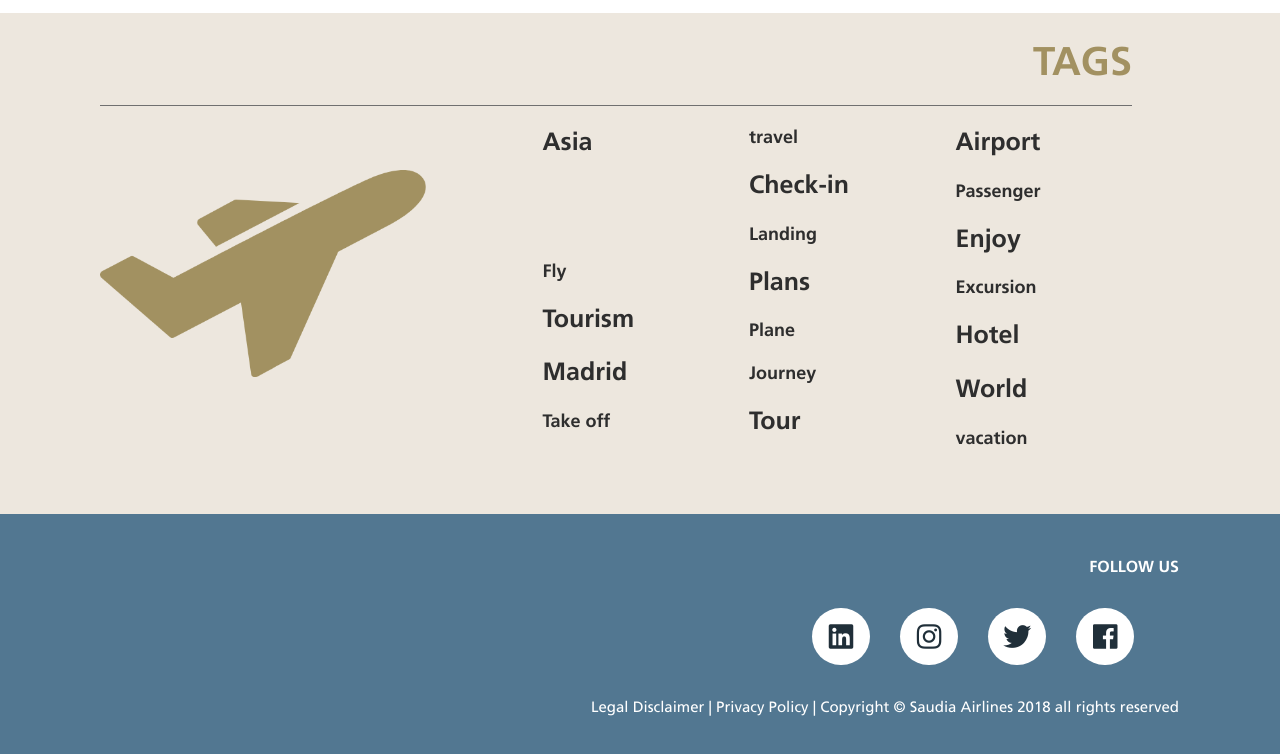
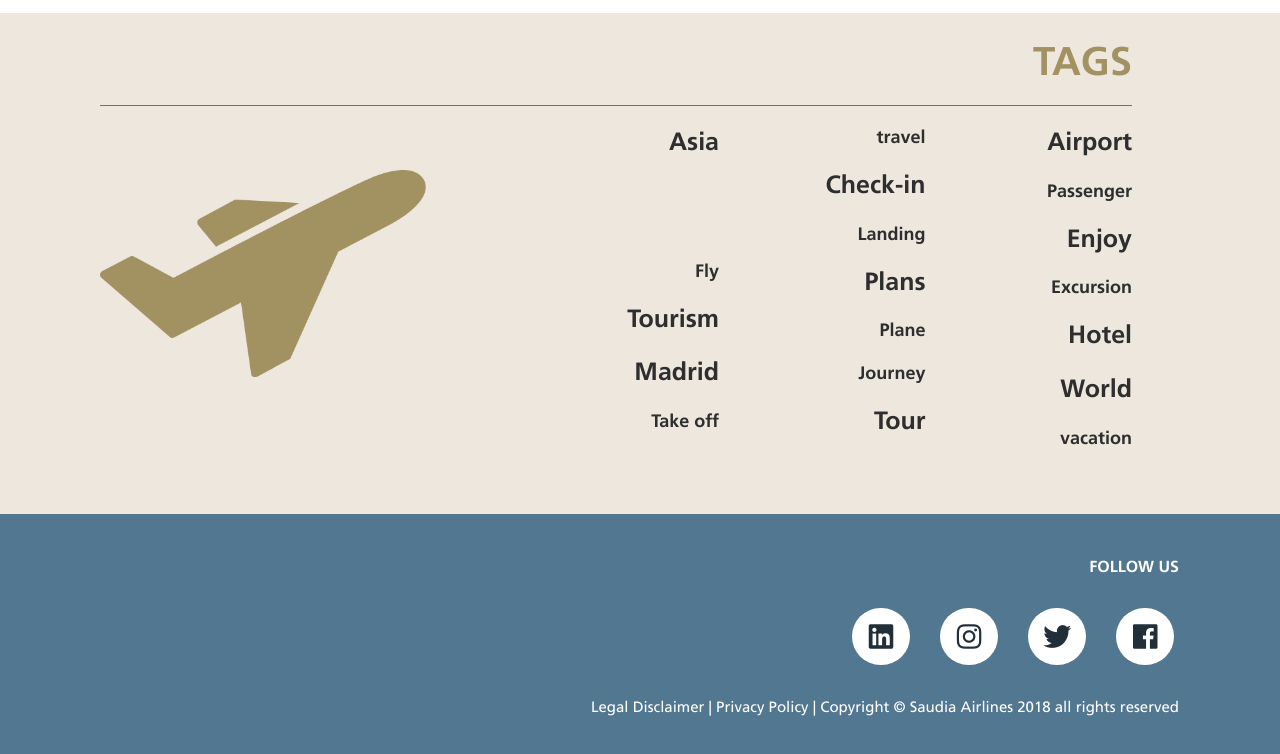
Before and after one commit to cedrickddl/indra-saudia, a website: page inside-page.rtl.html in a window 1280 px wide. Shown: the part 2999-3753 px from the top of the page. Drawn offline with Linux system fonts and the light colour scheme.

Commit message:
Inside page rtl

```diff
--- a/css/saudia-rtl.css
+++ b/css/saudia-rtl.css
@@ -926,3 +926,12 @@
     height: auto;
     position: relative;
   }
+
+  .social-div{
+    padding-inline-start: 0px;
+  }
+
+  .tag-div{
+    padding-inline-start: 0px;
+    text-align: right;
+  }
--- a/inside-page.rtl.html
+++ b/inside-page.rtl.html
@@ -17,7 +17,7 @@
     <link href="vendor/bootstrap-v4-rtl/dist/css/bootstrap-rtl.min.css" rel="stylesheet">
 
     <!-- Custom styles for this template -->
-    <link href="css/saudia.css" rel="stylesheet">
+    <link href="css/saudia-rtl.css" rel="stylesheet">
 
 </head>
 
@@ -106,7 +106,7 @@
     </div>
 
     <!-- Content section -->
-    <section class="px-md-5" id="price-table">
+    <section id="price-table">
             <div class="container p-0">
               <div class="row">
                 <div class="col">
@@ -203,7 +203,7 @@
 
 
     <!-- Content section -->
-    <section class="px-md-5" id="popular-table">
+    <section id="popular-table">
         <div class="container p-0">
           <div class="row">
             <div class="col">
@@ -253,7 +253,7 @@
                         <div class="col-md-7">
                             <div class="row text-bold text-dark-brown text-left">
                                 <div class="col">
-                                    <ul>
+                                    <ul class="tag-div">
                                     <li class="text-25 pb-3"><a aria-label="Airport" href="#">Airport</a></li>
                                     <li class="text-18 pb-3"><a aria-label="Passenger" href="#">Passenger</a></li>
                                     <li class="text-25 pb-3"><a aria-label="Enjoy" href="#">Enjoy</a></li>
@@ -264,7 +264,7 @@
                                      </ul>
                                 </div>
                                 <div class="col">
-                                    <ul>
+                                    <ul class="tag-div">
                                     <li class="text-18 pb-3"><a aria-label="Travel" href="#">travel</a></li>
                                     <li class="text-25 pb-3"><a aria-label="Check In" href="#">Check-in</a></li>
                                     <li class="text-18 pb-3"><a aria-label="Landing" href="#">Landing</a></li>
@@ -274,7 +274,7 @@
                                     <li class="text-25"><a aria-label="Tour" href="#">Tour</a></li>
                                 </div>
                                 <div class="col">
-                                    <ul>
+                                    <ul class="tag-div">
                                     <li class="text-25 pb-3"><a aria-label="Asia" href="#">Asia</a></li>
                                     <li class="pb-3">&nbsp;</li>
                                     <li class="pb-3">&nbsp;</li>
@@ -300,7 +300,7 @@
     <footer>
         <div class="container">
             <p class="text-bold text-white px-3">FOLLOW US</p>
-            <ul class="social-list ml-0">
+            <ul class="social-list ml-0 social-div">
                   <li class="px-3">
                     <a href="#" class="icon-button facebook"><i class="fab fa-facebook"></i><span class="sr-only">Go to Facebook</span></a>
                   </li>
```
Also changed, not shown: inside-page.html (+6 -6 lines).
